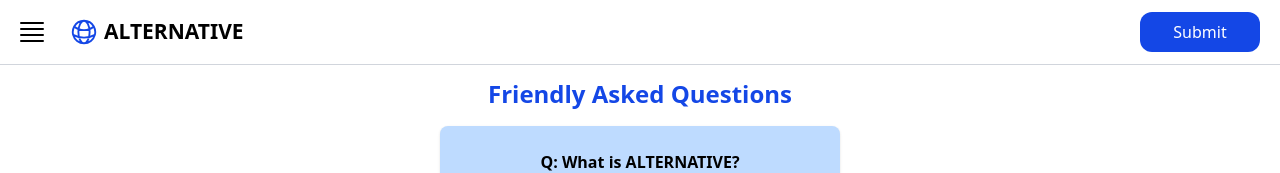
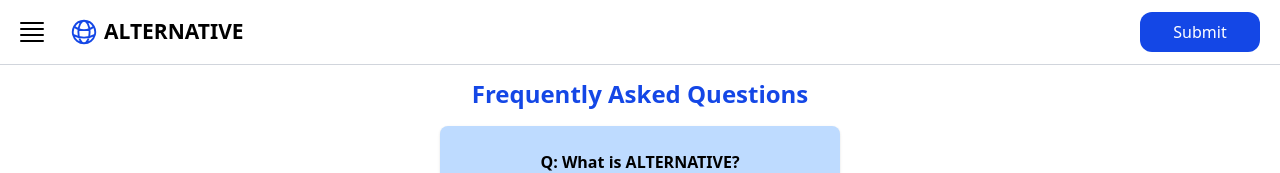
Before and after one commit to pzadev/ALTERNATIVEE, a React (Vite) app in the folder FE/: page /faq in a window 1280 px wide. Shown: the top 173 px of the page. Built offline with nearby package versions, Linux system fonts and the light colour scheme.

Commit message:
typo fix

```diff
--- a/FE/src/Components/Faq.tsx
+++ b/FE/src/Components/Faq.tsx
@@ -33,7 +33,7 @@ const Faq = () => {
   return (
     <div className="flex flex-col items-center p-2">
       <h1 className="text-2xl font-bold text-blue-700 mb-4">
-        Friendly Asked Questions
+        Frequently Asked Questions
       </h1>
       {questions.map((item, index) => (
         <div
```
